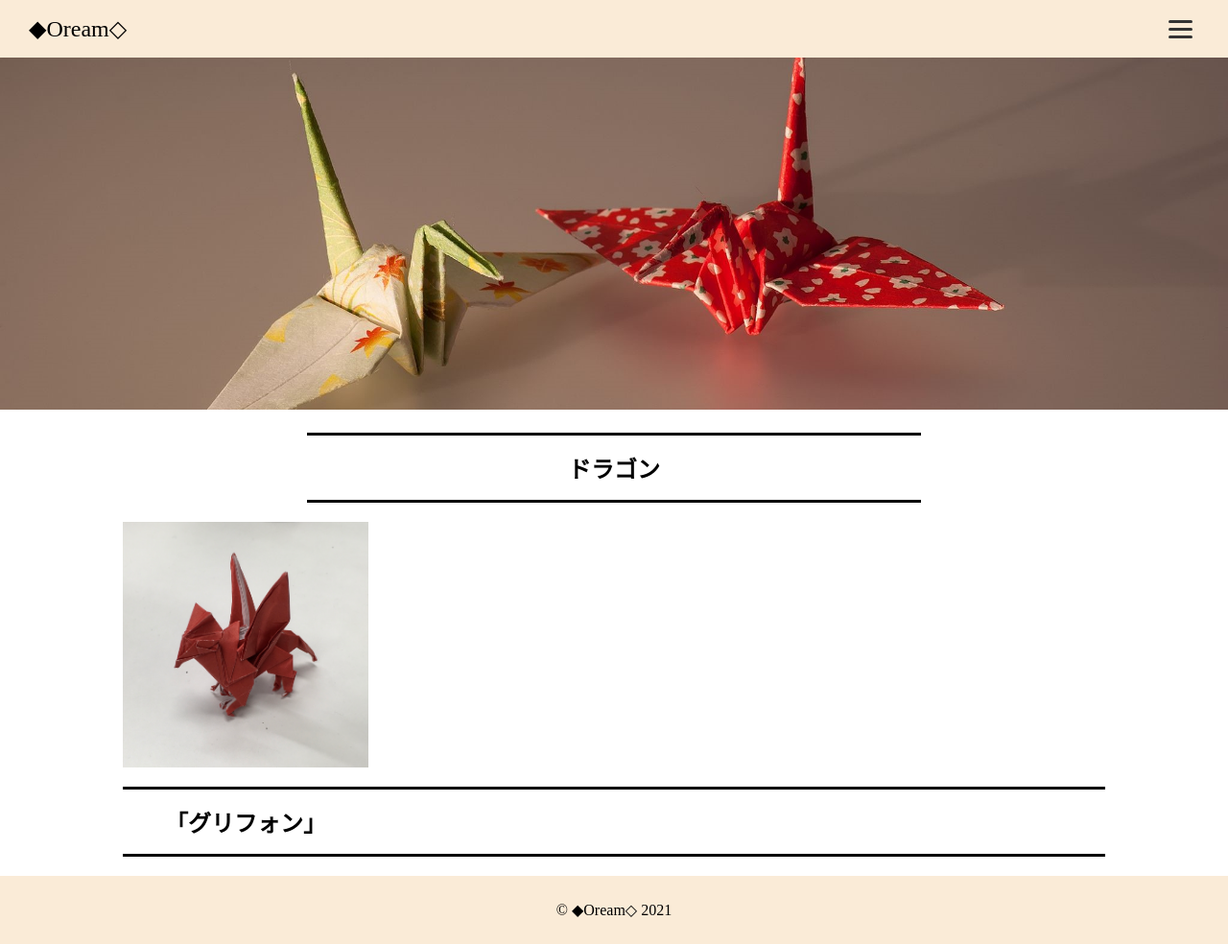
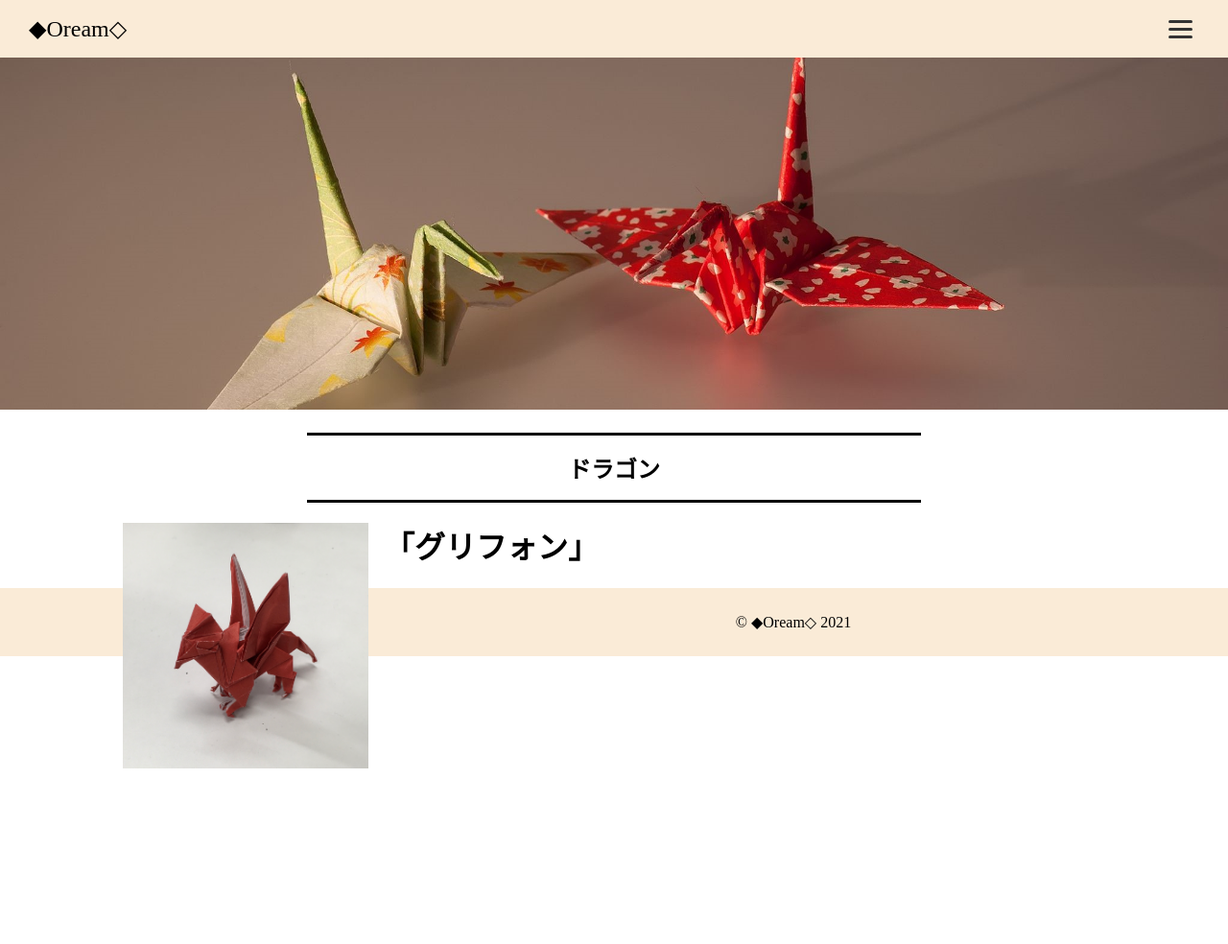
Before and after one commit to Oream/Dragons, a plain HTML site: page index.html in a window 1280 px wide. Shown: the whole page at 96% size. After the commit the page ends 801 px from the top, so only its background shows below. Drawn offline with Linux system fonts and the light colour scheme.

Commit message:
Update index.html

```diff
--- a/index.html
+++ b/index.html
@@ -73,7 +73,7 @@
             <h2>ドラゴン</h2>
         </div>
             <div class="fleft">
-                <img src="IMG_E4179[1].JPG" alt="" width="25%" align="middle"><h2>　「グリフォン」</h2>
+                <img src="IMG_E4179[1].JPG" alt="" width="25%" align="left"><h1>　「グリフォン」</h1>
             </div>
     </body>
     <footer>
```
